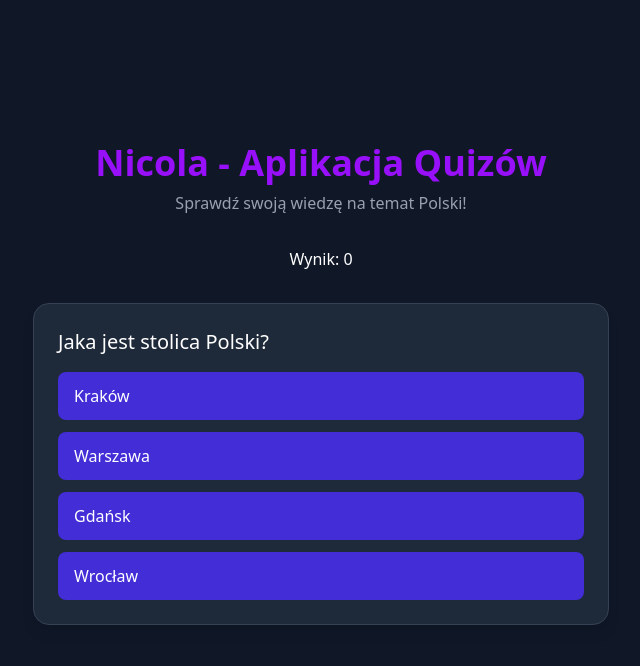
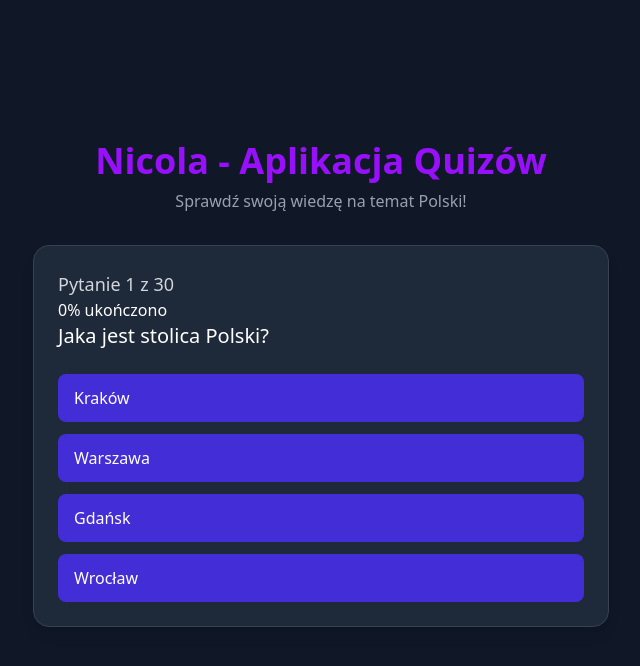
Before and after one commit to nic00la1/react-quiz, a React (Vite) app in the folder react-quiz/react-quiz-nicola/: page / in a window 1280 px wide. Shown: the top 666 px of the page, without its empty margins (319-959 px from the left). Built offline with nearby package versions, Linux system fonts and the light colour scheme.

Commit message:
licznik pytań + postęp w procentach

```diff
--- a/react-quiz/react-quiz-nicola/src/App.jsx
+++ b/react-quiz/react-quiz-nicola/src/App.jsx
@@ -38,11 +38,12 @@ function App() {
         <h1 className="text-4xl font-bold text-purple-600 mb-2">Nicola - Aplikacja Quizów</h1>
         <p className="text-gray-400">Sprawdź swoją wiedzę na temat Polski!</p>
       </div>
-      <p>Wynik: {score}</p>
       <QuestionCard
         showFeedback={showFeedback}
         onAnswer={handleAnswer}
         data={questions[currentQuestion]}
+        currentQuestion={currentQuestion}
+        totalQuestions={questions.length}
         selectedAnswer={selectedAnswer}
       />
       <div>
--- a/react-quiz/react-quiz-nicola/src/components/QuestionCard.jsx
+++ b/react-quiz/react-quiz-nicola/src/components/QuestionCard.jsx
@@ -1,6 +1,6 @@
 import React from 'react'
 
-const QuestionCard = ({data, onAnswer, showFeedback, selectedAnswer}) => {
+const QuestionCard = ({data, onAnswer, showFeedback, selectedAnswer, currentQuestion, totalQuestions}) => {
     const {question, options, answer} = data;
 
     const getButtonStyle = (option) => {
@@ -15,7 +15,21 @@ const QuestionCard = ({data, onAnswer, showFeedback, selectedAnswer}) => {
 
   return (
     <div className='bg-gray-800 p-6 rounded-2xl shadow-lg w-full max-w-xl border border-gray-700'>
-      <p className='text-xl mb-4'>{question}</p>
+        <div>
+            <h2 className='text-lg font-medium text-gray-300'>
+                Pytanie {currentQuestion + 1} z {totalQuestions}
+            </h2>
+
+            {/* Pasek postępu */}
+            <span>
+                {
+                    selectedAnswer
+                    ? Math.round(((currentQuestion + 1) / totalQuestions * 100)) + "% ukończono" // pokazuje postęp w procentach po udzieleniu odpowiedzi
+                    : Math.round((currentQuestion / totalQuestions) * 100) + "% ukończono" // pokazuje postęp w procentach przed udzieleniem odpowiedzi
+                }
+            </span>
+        </div>
+      <p className='text-xl font-medium mb-6'>{question}</p>
       <div className='grid gap-3'>
         {
             options.map((option, index) => (
```
